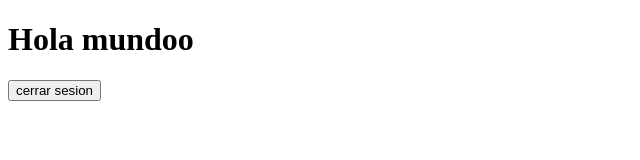
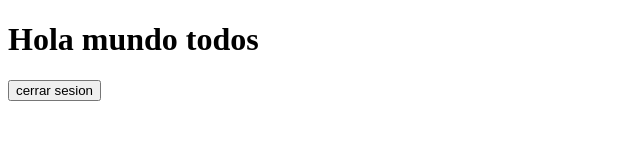
Before and after one commit to Nestrra/restServerBasic, a website: page public/index.html in a window 1280 px wide. Shown: the whole page, without its empty margins (0-640 px from the left). Drawn offline with Linux system fonts and the light colour scheme.

Commit message:
add json.json

```diff
--- a/public/index.html
+++ b/public/index.html
@@ -9,7 +9,7 @@
 </head>
 
 <body>
-    <h1>Hola mundoo</h1>
+    <h1>Hola mundo todos</h1>
 
 
 
```
